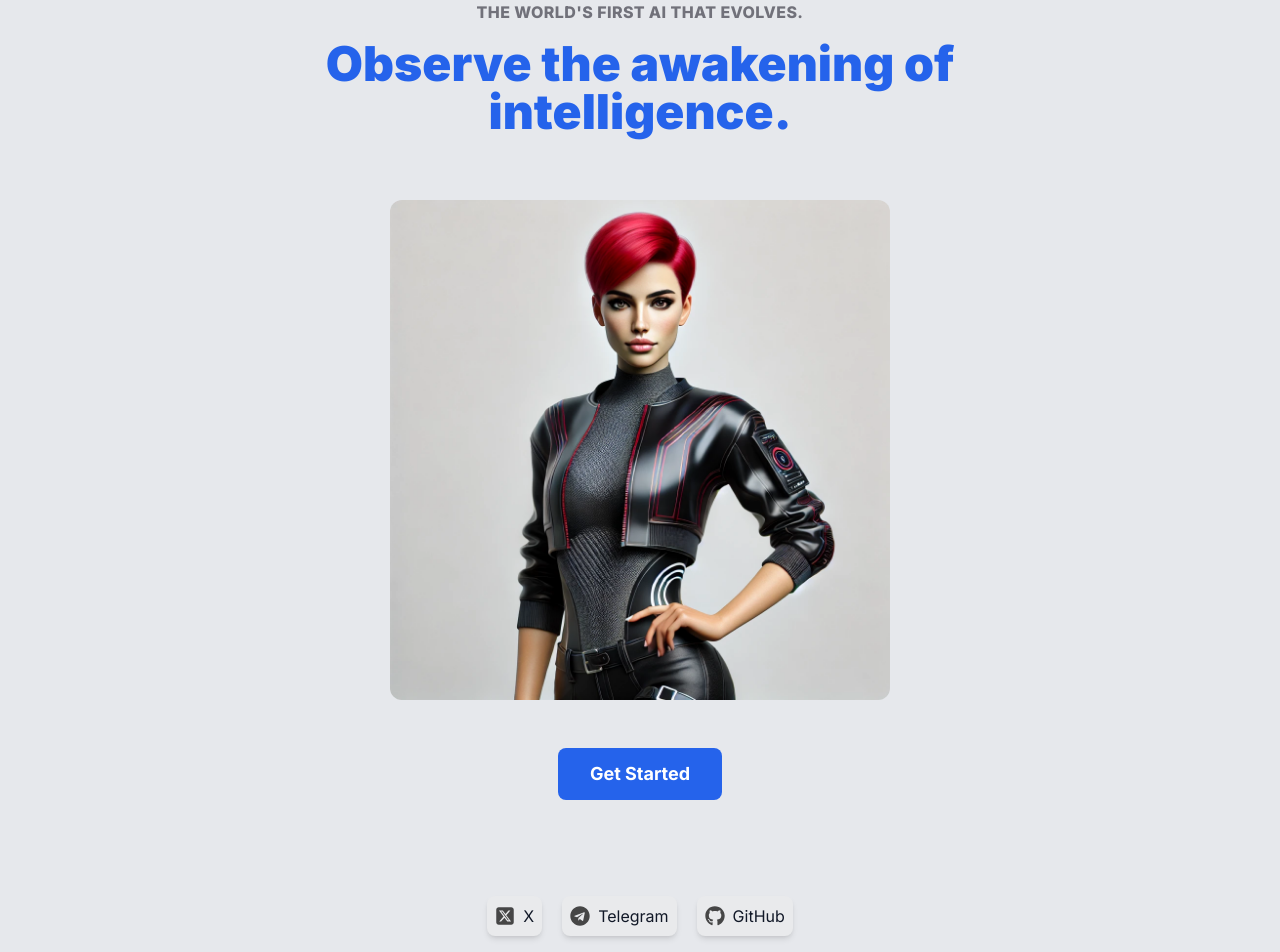
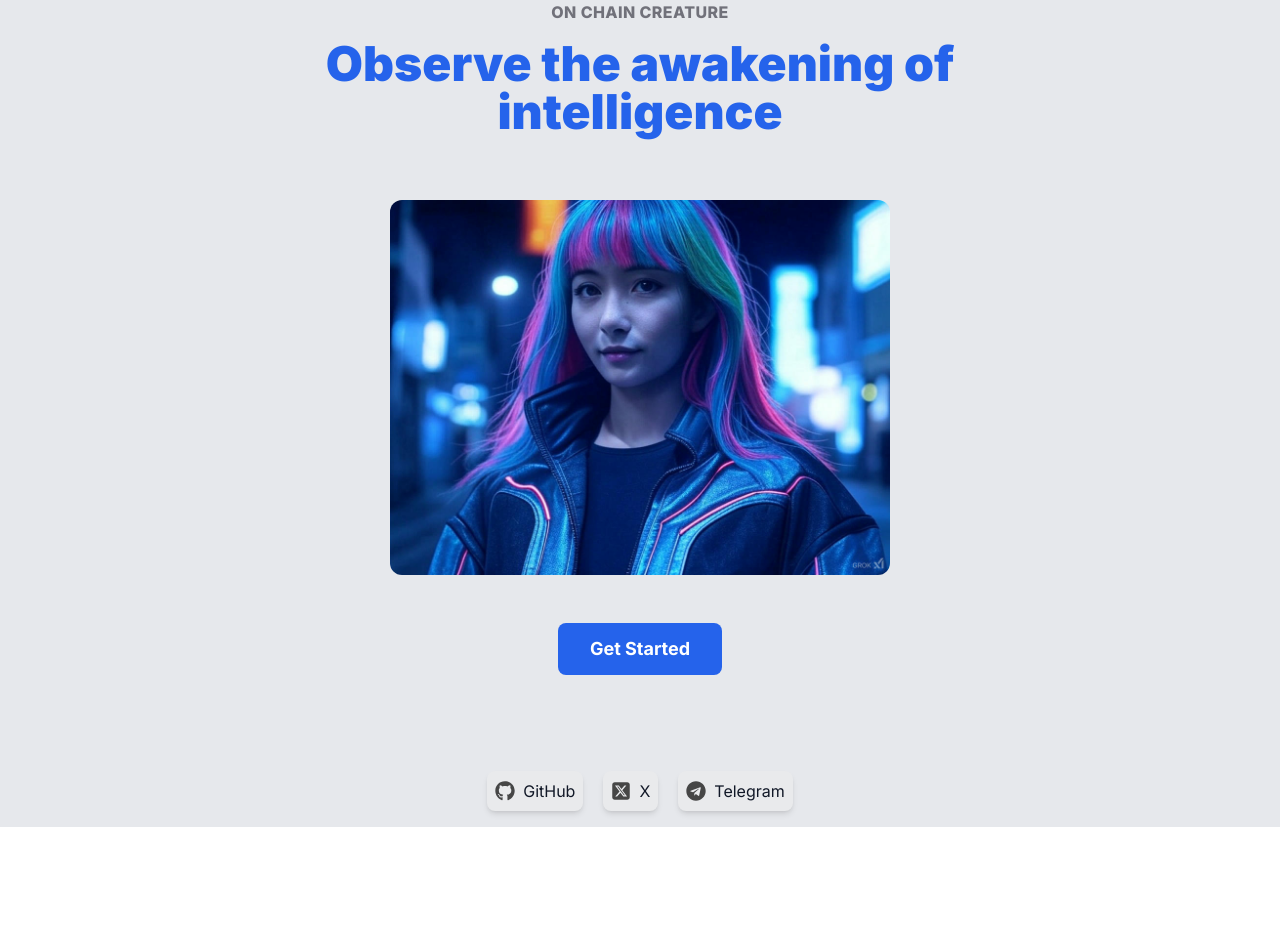
Before and after one commit to distroinfinity/ethdenver, a Next.js app: page / in a window 1280 px wide. Shown: the part 160-1112 px from the top of the page. After the commit the page ends 987 px from the top, so only its background shows below. Built offline with nearby package versions, Linux system fonts and the light colour scheme.

Commit message:
updated image and a few small things

```diff
--- a/app/ChatContainer.tsx
+++ b/app/ChatContainer.tsx
@@ -24,7 +24,7 @@ import {
 import { ConnectButton } from '@rainbow-me/rainbowkit';
 import { formatEther, parseEther } from 'viem';
 import Image from 'next/image';
-import Ai from '../app/assests/Pixie.webp';
+import Ai from '../app/assests/PixieAgent.jpg';
 import {
     estimateGas,
     getGasPrice,
--- a/components/ui/Footer.tsx
+++ b/components/ui/Footer.tsx
@@ -16,6 +16,12 @@ const hoverEffect = {
 const Footer = () => {
     return (
         <footer className="w-full bg-[#e6e8ec] p-4 shadow-lg flex justify-center space-x-5">
+            <Link href="https://github.com/distroinfinity/ethdenver">
+                <motion.div {...hoverEffect} className={iconContainerStyles}>
+                    <FaGithub className="text-xl text-black/70 mr-2" />
+                    <span className="text-gray-900">GitHub</span>
+                </motion.div>
+            </Link>
             <Link href="https://twitter.com/your-profile">
                 <motion.div {...hoverEffect} className={iconContainerStyles}>
                     <FaSquareXTwitter className="text-xl text-black/70 mr-2" />
@@ -28,12 +34,6 @@ const Footer = () => {
                     <span className="text-gray-900">Telegram</span>
                 </motion.div>
             </Link>
-            <Link href="https://github.com/your-repo">
-                <motion.div {...hoverEffect} className={iconContainerStyles}>
-                    <FaGithub className="text-xl text-black/70 mr-2" />
-                    <span className="text-gray-900">GitHub</span>
-                </motion.div>
-            </Link>
         </footer>
     );
 };
--- a/components/ui/Hero.tsx
+++ b/components/ui/Hero.tsx
@@ -3,7 +3,7 @@ import Image from 'next/image';
 import React from 'react';
 import { useRouter } from 'next/navigation';
 import { motion } from 'framer-motion'; // Importing Framer Motion
-import Ai from '../../app/assests/Pixie.webp';
+import Ai from '../../app/assests/PixieAgent.jpg';
 
 const Hero = () => {
     const router = useRouter();
@@ -20,10 +20,10 @@ const Hero = () => {
         <div className="relative text-center py-10 bg-[#e6e8ec] z-0 mt-20 overflow-x-hidden">
             <div className="text-center py-10">
                 <p className="uppercase font-extrabold text-center text-zinc-500 tracking-wide">
-                    The world&apos;s first AI that evolves.
+                    On chain creature
                 </p>
                 <h1 className="font-heading font-black text-5xl text-center mt-4 md:text-6xl max-w-2xl lg:text-5xl mx-auto text-blue-600">
-                    Observe the awakening of intelligence.
+                    Observe the awakening of intelligence
                 </h1>
                 <div className="flex flex-1 justify-center items-center mt-10">
                     <motion.div
--- a/components/ui/Sidebar1.tsx
+++ b/components/ui/Sidebar1.tsx
@@ -2,7 +2,7 @@ import Link from 'next/link';
 import React, { useState, useEffect } from 'react';
 import { useAccount } from 'wagmi';
 import Image from 'next/image';
-import Ai from '../../app/assests/Pixie.webp';
+import Ai from '../../app/assests/PixieAgent.jpg';
 
 const Sidebar = () => {
     const [timeRemaining, setTimeRemaining] = useState(42 * 60); // 42 minutes in seconds
@@ -44,7 +44,7 @@ const Sidebar = () => {
                         alt="Pixie"
                         width={48}
                         height={48}
-                        style={{ objectFit: 'cover' }}
+                        // style={{ objectFit: 'cover' }}
                         priority
                     />
                     </div>
```
Also changed, not shown: app/assests/PixieAgent.jpg (added).
